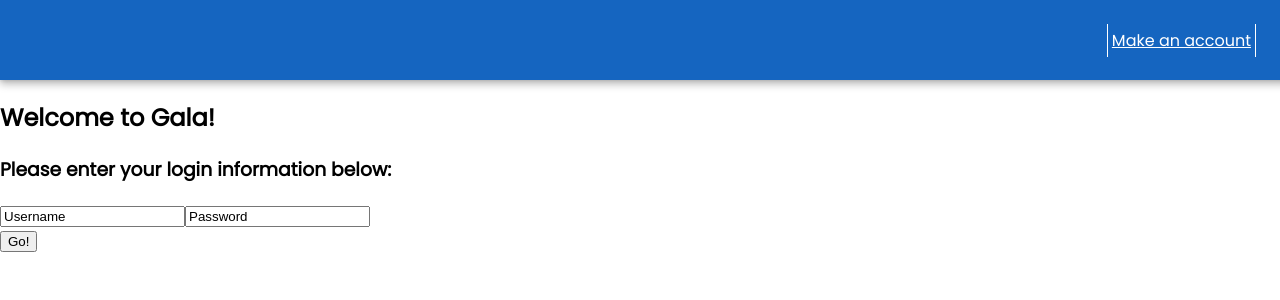
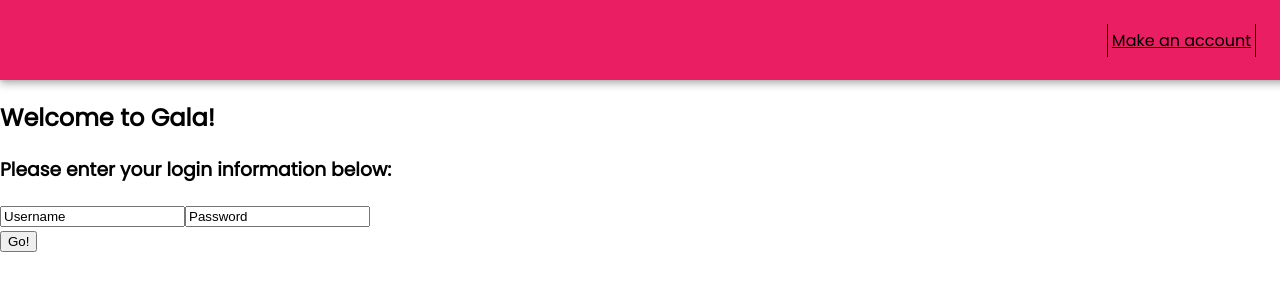
Before and after one commit to jackpmastrangelo/GalaWeb, a React app: page / in a window 1280 px wide. Shown: the top 300 px of the page. Built offline with nearby package versions, Linux system fonts and the light colour scheme.

Commit message:
inverting colors

```diff
--- a/src/styles/components/EventListItem.scss
+++ b/src/styles/components/EventListItem.scss
@@ -30,5 +30,5 @@
   font-size: 20px;
   margin: 0;
   text-decoration: none;
-  color: $primary-dark;
+  color: $primary-light;
 }
--- a/src/styles/variables.scss
+++ b/src/styles/variables.scss
@@ -1,13 +1,13 @@
 //Variables for consistent color usage
-$primary-color: #1565c0;
-$primary-light: #5e92f3;
-$primary-dark: #003c8f;
-$primary-text: #ffffff;
+$primary-color: #e91e63;
+$primary-light: #ff6090;
+$primary-dark: #b0003a;
+$primary-text: #000000;
 
-$secondary-color: #e91e63;
-$secondary-light: #ff6090;
-$secondary-dark: #b0003a;
-$secondary-text: #000000;
+$secondary-color: #1565c0;
+$secondary-light: #5e92f3;
+$secondary-dark: #003c8f;
+$secondary-text: #ffffff;
 
 $background-grey: #E1E2E1;
 
```
